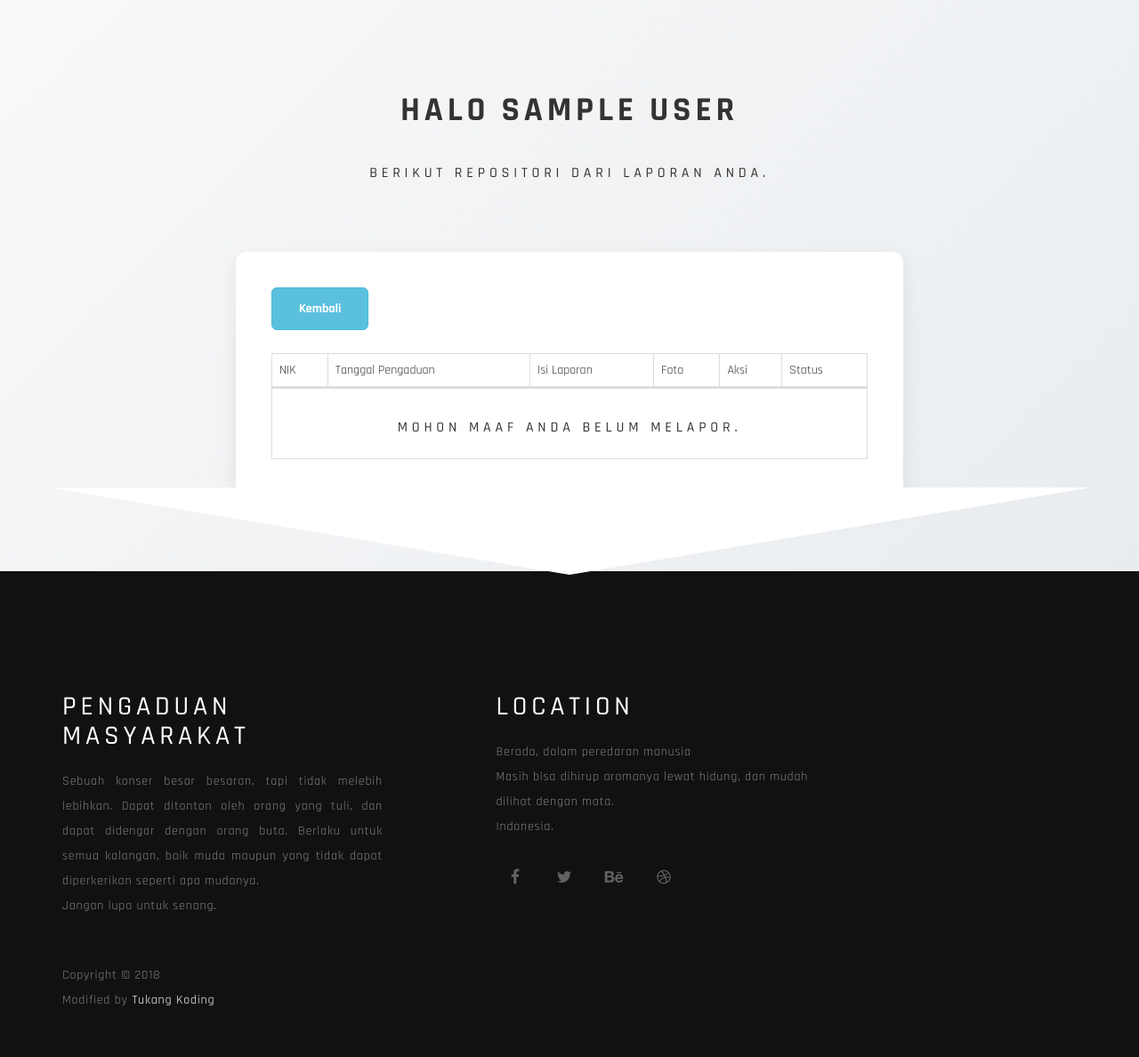
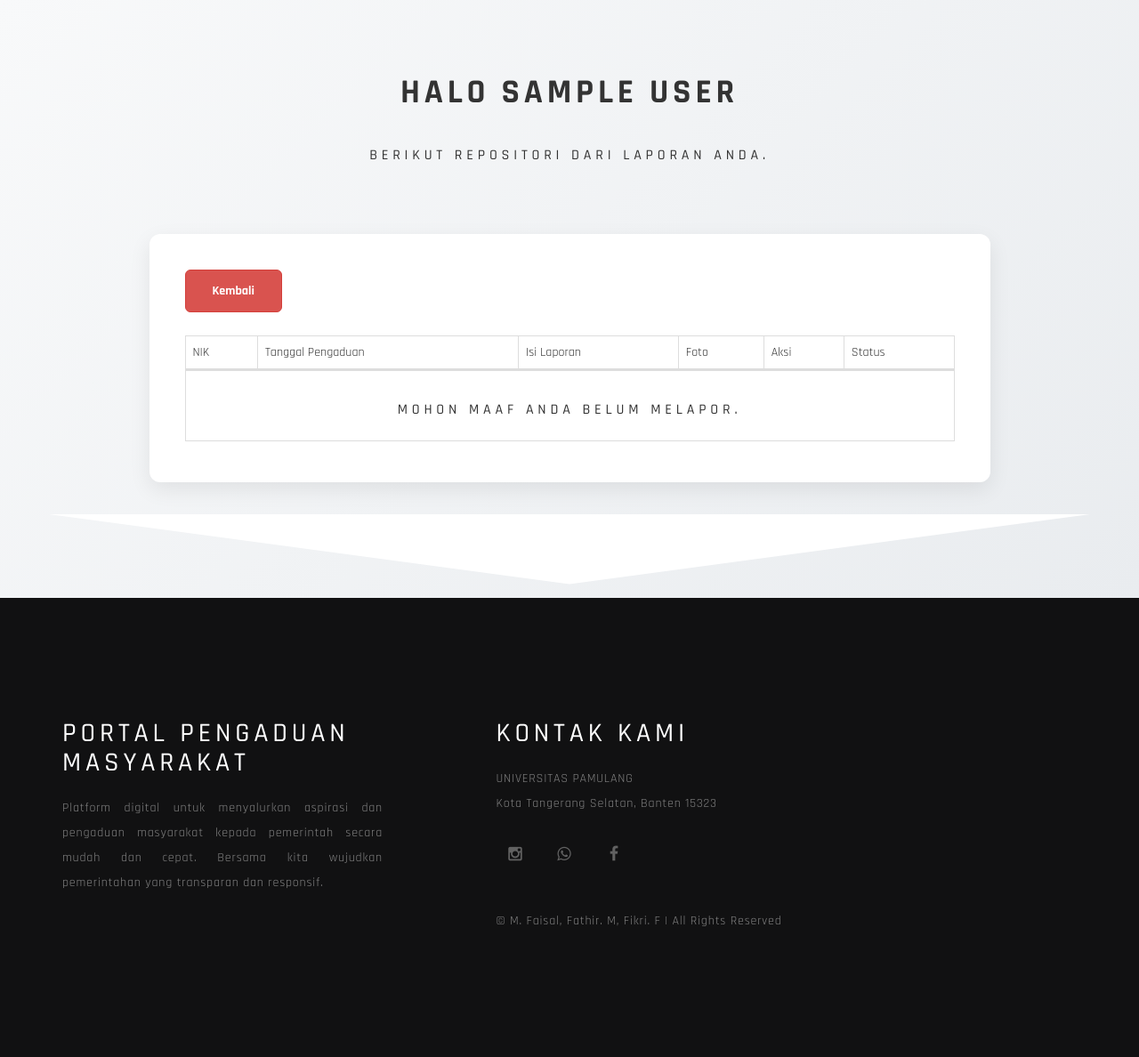
Before and after one commit to fikrifaa/sistem-informasi-manajemen, a PHP site: page /lapor.php in a window 1280 px wide. Shown: the whole page at 89% size. After the commit the page ends 1041 px from the top, so only its background shows below. Run offline with PHP 8.4, Linux system fonts and the light colour scheme; the visitor is signed in with stand-in values (Sample User, id 1); data comes from the database, SQL or seed files in the repository.

Commit message:
ubah color button, header, footer, teks, function login, function button, margin, card, color-palette, dll.

```diff
--- a/lapor.php
+++ b/lapor.php
@@ -47,15 +47,15 @@ include_once 'php_action/do_editLaporan.php';
   <section id="contact">
     <div class="container">
       <div class="row">
-        <div class="col-md-offset-2 col-md-8 col-sm-12">
+        <div class="col-md-offset-1 col-md-10 col-sm-12" style="margin-top: -20px; margin-bottom: 50px;">
           <div class="section-title">
             <h1 class="wow fadeInUp" data-wow-delay="0.3s">Halo <?php echo $_SESSION['nama'] ?></h1>
             <h3 class="wow fadeInUp" data-wow-delay="0.6s">Berikut repositori dari laporan Anda.</h3>
           </div>
           <div class="contact-form wow fadeInUp" data-wow-delay="1.0s">
 
-            <div class="float" style="padding-bottom:20px;">
-              <a class="btn btn-info" href="index.php">Kembali</a>
+            <div class="float" style="padding-bottom: 20px;">
+              <a class="btn btn-danger" href="index.php">Kembali</a>
             </div>
             <div class="table-responsive">
               <table id="laporan" class="table table-bordered">
@@ -134,32 +134,28 @@ include_once 'php_action/do_editLaporan.php';
     <div class="container">
       <div class="row">
         <svg class="svgcolor-light" preserveAspectRatio="none" viewBox="0 0 100 102" height="100" width="100%" version="1.1" xmlns="http://www.w3.org/2000/svg">
-          <path d="M0 0 L50 100 L100 0 Z"></path>
+          <path d="M0 0 L50 80 L100 0 Z"></path>
         </svg>
         <div class="col-md-4 col-sm-6">
-          <h2>Pengaduan Masyarakat</h2>
+          <h2>Portal Pengaduan Masyarakat</h2>
           <div class="wow fadeInUp" data-wow-delay="0.3s">
-            <p class="text-justify">Sebuah konser besar besaran, tapi tidak melebih lebihkan. Dapat ditonton oleh orang yang tuli, dan dapat didengar dengan orang buta. Berlaku untuk semua kalangan, baik muda maupun yang tidak dapat diperkerikan seperti apa mudanya.<br> Jangan lupa untuk senang.</p>
-            <p class="copyright-text">Copyright &copy; 2018 <br>
-              Modified by <a rel="nofollow" href="" target="_parent">Tukang Koding</a></p>
+            <p class="text-justify">Platform digital untuk menyalurkan aspirasi dan pengaduan masyarakat kepada pemerintah secara mudah dan cepat. Bersama kita wujudkan pemerintahan yang transparan dan responsif.
           </div>
         </div>
         <div class="col-md-1 col-sm-1"></div>
         <div class="col-md-4 col-sm-5">
-          <h2>Location</h2>
+          <h2>Kontak Kami</h2>
 					<p class="wow fadeInUp" data-wow-delay="0.6s">
-            Berada, dalam peredaran manusia<br>
-            Masih bisa dihirup aromanya lewat hidung, dan mudah dilihat dengan mata.<br>
-            Indonesia.
+						UNIVERSITAS PAMULANG<br>
+						Kota Tangerang Selatan, Banten 15323
 					</p>
 					<ul class="social-icon">
-            <li><a href="#" class="fa fa-facebook wow bounceIn" data-wow-delay="0.9s"></a></li>
-            <li><a href="#" class="fa fa-twitter wow bounceIn" data-wow-delay="1.2s"></a></li>
-            <li><a href="#" class="fa fa-behance wow bounceIn" data-wow-delay="1.4s"></a></li>
-            <li><a href="#" class="fa fa-dribbble wow bounceIn" data-wow-delay="1.6s"></a></li>
+						<li><a href="#" class="fa fa-instagram wow bounceIn" data-wow-delay="0.9s"></a></li>
+						<li><a href="#" class="fa fa-whatsapp wow bounceIn" data-wow-delay="1.2s"></a></li>
+						<li><a href="#" class="fa fa-facebook wow bounceIn" data-wow-delay="1.4s"></a></li>
 					</ul>
+					<p class="copyright-text">© M. Faisal, Fathir. M, Fikri. F | All Rights Reserved</p>
 				</div>
-
 			</div>
 		</div>
 	</footer>
```
Also changed, not shown: assets/public/css/style.css (+17 -22 lines), index.php (+7 -1 lines), tanggap.php (+13 -17 lines), 1 other file. Lines whose indentation alone changed are shown as unchanged.
